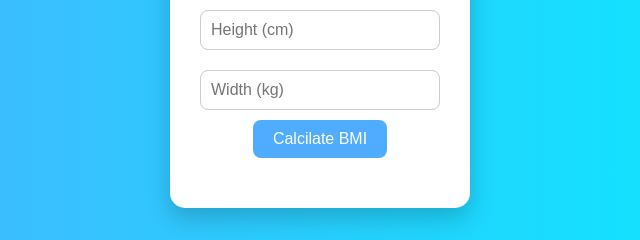
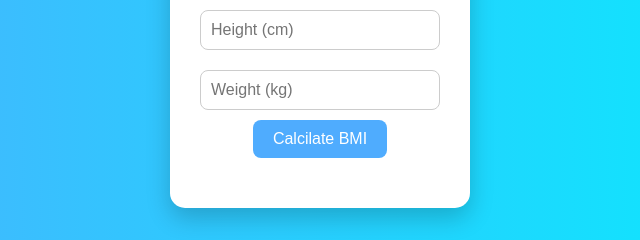
Before and after one commit to kajalkotak/BMI-Calculator, a plain HTML site: page index.html in a window 1280 px wide. Shown: the part 340-580 px from the top of the page, 320-960 px from the left. Drawn offline with Linux system fonts and the light colour scheme.

Commit message:
Update HTML content

```diff
--- a/index.html
+++ b/index.html
@@ -11,7 +11,7 @@
       <h1>BMI calculator</h1>
       <form id="bmi-form">
         <input type="number" id="height" placeholder="Height (cm)" required />
-        <input type="number" id="width" placeholder="Width (kg)" required />
+        <input type="number" id="width" placeholder="Weight (kg)" required />
         <button type="submit">Calcilate BMI</button>
       </form>
       <div id="result"></div>
```
